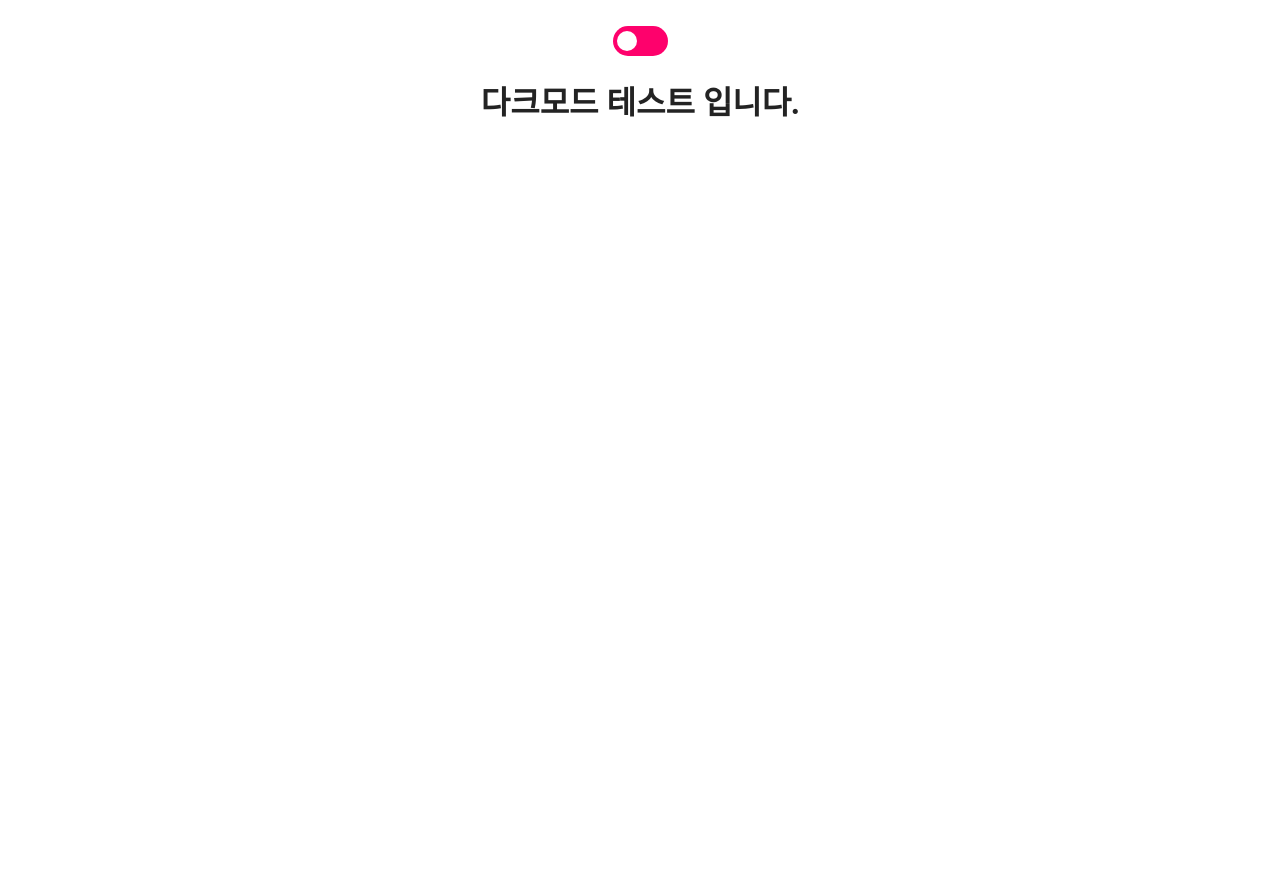
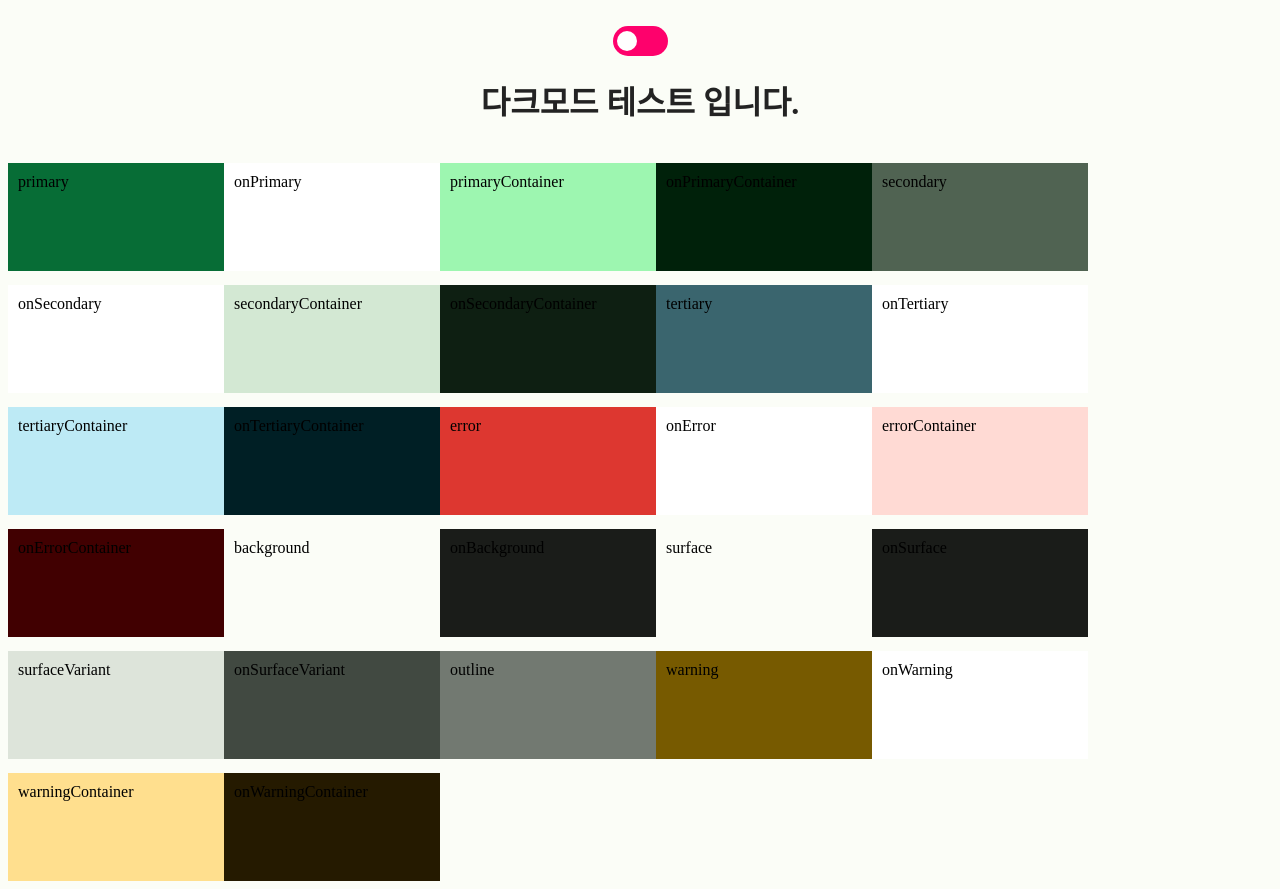
Before and after one commit to zubetcha/MeetMeet, a Next.js app in the folder apps/meet-meet/: page / in a window 1280 px wide. Before the commit the page ends 800 px from the top, so only its background shows below. Built offline with nearby package versions, Linux system fonts and the light colour scheme.

Commit message:
:lipstick: dark light color값 scss에 적용 및 다크 모드 테스트 ui 추가

```diff
--- /dev/null
+++ b/apps/meet-meet/components/elements/ColorCard/ColorCard.module.scss
@@ -0,0 +1,95 @@
+.colorLayout {
+  display: flex;
+  flex-wrap: wrap;
+  row-gap: 14px;
+  margin-top: 40px;
+
+  .card {
+    width: 216px;
+    height: 108px;
+    padding:10px;
+  }
+
+  .primary {
+    background-color: var(--color-primary);
+  }
+  .onPrimary {
+    background-color: var(--color-onPrimary);
+  }
+  .primaryContainer {
+    background-color: var(--color-primaryContainer);
+  }
+  .onPrimaryContainer {
+    background-color: var(--color-onPrimaryContainer);
+  }
+  .secondary {
+    background-color: var(--color-secondary);
+  }
+  .onSecondary {
+    background-color: var(--color-onSecondary);
+  }
+  .secondaryContainer {
+    background-color: var(--color-secondaryContainer);
+  }
+  .onSecondaryContainer {
+    background-color: var(--color-onSecondaryContainer);
+  }
+  .tertiary {
+    background-color: var(--color-tertiary);
+  }
+  .onTertiary {
+    background-color: var(--color-onTertiary);
+  }
+  .tertiaryContainer {
+    background-color: var(--color-tertiaryContainer);
+  }
+  .onTertiaryContainer {
+    background-color: var(--color-onTertiaryContainer);
+  }
+  .error {
+    background-color: var(--color-error);
+  }
+  .onError {
+    background-color: var(--color-onError);
+  }
+  .errorContainer {
+    background-color: var(--color-errorContainer);
+  }
+  .onErrorContainer {
+    background-color: var(--color-onErrorContainer);
+  }
+  .background {
+    background-color: var(--color-background);
+  }
+  .onBackground {
+    background-color: var(--color-onBackground);
+  }
+  .surface {
+    background-color: var(--color-surface);
+  }
+  .onSurface {
+    background-color: var(--color-onSurface);
+  }
+  .surfaceVariant {
+    background-color: var(--color-surfaceVariant);
+  }
+  .onSurfaceVariant {
+    background-color: var(--color-onSurfaceVariant);
+  }
+  .outline {
+    background-color: var(--color-outline);
+  }
+  .warning {
+    background-color: var(--color-warning);
+  }
+  .onWarning {
+    background-color: var(--color-onWarning);
+  }
+  .warningContainer {
+    background-color: var(--color-warningContainer);
+  }
+  .onWarningContainer {
+    background-color: var(--color-onWarningContainer);
+  }
+
+}
--- /dev/null
+++ b/apps/meet-meet/components/elements/ColorCard/ColorCard.tsx
@@ -0,0 +1,48 @@
+import classes from './ColorCard.module.scss'
+import classNames from 'classnames'
+
+
+export const ColorCard = () => {
+
+  const colorTypes = [
+    'primary',
+    'onPrimary',
+    'primaryContainer',
+    'onPrimaryContainer',
+    'secondary',
+    'onSecondary',
+    'secondaryContainer',
+    'onSecondaryContainer',
+    'tertiary',
+    'onTertiary',
+    'tertiaryContainer',
+    'onTertiaryContainer',
+    'error',
+    'onError',
+    'errorContainer',
+    'onErrorContainer',
+    'background',
+    'onBackground',
+    'surface',
+    'onSurface',
+    'surfaceVariant',
+    'onSurfaceVariant',
+    'outline',
+    'warning',
+    'onWarning',
+    'warningContainer',
+    'onWarningContainer'
+  ]
+
+  return (
+    <div className={classes.colorLayout} >
+      {colorTypes.map((color) => {
+        return (
+          <div className={classNames(classes[color], classes.card)} >
+            <span>{color}</span>
+          </div>
+        )
+      })}
+    </div>
+  )
+}
--- a/apps/meet-meet/components/index.tsx
+++ b/apps/meet-meet/components/index.tsx
@@ -1 +1,2 @@
 export * from "./elements/DarkModeToggle/DarkModeToggle";
+export * from "./elements/ColorCard/colorCard"
--- a/apps/meet-meet/pages/index.tsx
+++ b/apps/meet-meet/pages/index.tsx
@@ -1,10 +1,11 @@
 import type { NextPage } from "next";
-import { DarkModeToggle } from "../components";
+import { DarkModeToggle, ColorCard } from "../components";
 
 const Home: NextPage = () => {
   return (
     <div>
       <DarkModeToggle />
+      <ColorCard/>
     </div>
   );
 };
--- a/apps/meet-meet/styles/color.scss
+++ b/apps/meet-meet/styles/color.scss
@@ -4,3 +4,107 @@ $text-color-1: #232323;
 $text-color-2: #fff;
 $bg-color-1: #fff;
 $bg-color-2: #232323;
+
+
+$primary-color-0: #000000;
+$primary-color-10: #00210A;
+$primary-color-20: #003917;
+$primary-color-30: #005224;
+$primary-color-40: #076D36;
+$primary-color-50: #2E874C;
+$primary-color-60: #4BA164;
+$primary-color-70: #66BD7D;
+$primary-color-80: #81D996;
+$primary-color-90: #9DF6B0;
+$primary-color-95: #C2FFCE;
+$primary-color-99: #F3FFF2;
+$primary-color-100: #FFFFFF;
+
+$secondary-color-0: #000000;
+$secondary-color-10: #0E1F12;
+$secondary-color-20: #233426;
+$secondary-color-30: #384B3B;
+$secondary-color-40: #506352;
+$secondary-color-50: #687C6A;
+$secondary-color-60: #829683;
+$secondary-color-70: #9CB09C;
+$secondary-color-80: #B7CCB7;
+$secondary-color-90: #D3E8D3;
+$secondary-color-95: #E1F6E0;
+$secondary-color-99: #F3FFF2;
+$secondary-color-100: #FFFFFF;
+
+
+$tertiary-color-0: #000000;
+$tertiary-color-10: #001F25;
+$tertiary-color-20: #01363F;
+$tertiary-color-30: #204D56;
+$tertiary-color-40: #3A656E;
+$tertiary-color-50: #537E88;
+$tertiary-color-60: #6D98A2;
+$tertiary-color-70: #87B2BC;
+$tertiary-color-80: #A2CED9;
+$tertiary-color-90: #BDEAF5;
+$tertiary-color-95: #D1F7FF;
+$tertiary-color-99: #F6FDFF;
+$tertiary-color-100: #FFFFFF;
+
+
+$error-color-0: #000000;
+$error-color-10: #410001;
+$error-color-20: #680003;
+$error-color-30: #930006;
+$error-color-40: #BA1B1B;
+$error-color-50: #DD3730;
+$error-color-60: #FF5449;
+$error-color-70: #FF897A;
+$error-color-80: #FFB4A9;
+$error-color-90: #FFDAD4;
+$error-color-95: #FFEDE9;
+$error-color-99: #FCFCFC;
+$error-color-100: #FFFFFF;
+
+
+$neutral-color-0: #000000;
+$neutral-color-10: #1A1C19;
+$neutral-color-20: #2F312E;
+$neutral-color-30: #454844;
+$neutral-color-40: #5C5F5B;
+$neutral-color-50: #757873;
+$neutral-color-60: #8F928D;
+$neutral-color-70: #AAACA7;
+$neutral-color-80: #C5C7C2;
+$neutral-color-90: #E2E3DE;
+$neutral-color-95: #F0F2EC;
+$neutral-color-99: #FBFDF7;
+$neutral-color-100: #FFFFFF;
+
+
+$neutralVariant-color-0: #000000;
+$neutralVariant-color-10: #161D17;
+$neutralVariant-color-20: #2B322B;
+$neutralVariant-color-30: #414941;
+$neutralVariant-color-40: #596058;
+$neutralVariant-color-50: #727971;
+$neutralVariant-color-60: #8B938A;
+$neutralVariant-color-70: #A6ADA4;
+$neutralVariant-color-80: #C1C9BF;
+$neutralVariant-color-90: #DDE4DA;
+$neutralVariant-color-95: #EBF3E8;
+$neutralVariant-color-99: #F6FEF3;
+$neutralVariant-color-100: #FFFFFF;
+
+
+$warning-color-0: #000000;
+$warning-color-10: #251A00;
+$warning-color-20: #3F2E00;
+$warning-color-30: #5A4300;
+$warning-color-40: #775A00;
+$warning-color-50: #967200;
+$warning-color-60: #B58B00;
+$warning-color-70: #D6A400;
+$warning-color-80: #F7BF00;
+$warning-color-90: #FFDF8E;
+$warning-color-95: #FFEFCB;
+$warning-color-99: #FFFBF7;
+$warning-color-100: #FFFFFF;
--- a/apps/meet-meet/styles/themes.scss
+++ b/apps/meet-meet/styles/themes.scss
@@ -6,10 +6,64 @@ html[data-theme="light"] {
     --color-text: #{$text-color-1};
     --color-background: #{$bg-color-1};
     --color-btn : #{$btn-color-1};
+    --color-primary: #{$primary-color-40};
+    --color-onPrimary:  #{$primary-color-100};
+    --color-primaryContainer:  #{$primary-color-90};
+    --color-onPrimaryContainer:  #{$primary-color-10};
+    --color-secondary:  #{$secondary-color-40};
+    --color-onSecondary: #{$secondary-color-100};
+    --color-secondaryContainer: #{$secondary-color-90};
+    --color-onSecondaryContainer: #{$secondary-color-10};
+    --color-tertiary: #{$tertiary-color-40};
+    --color-onTertiary: #{$tertiary-color-100};
+    --color-tertiaryContainer: #{$tertiary-color-90};
+    --color-onTertiaryContainer: #{$tertiary-color-10};
+    --color-error: #{$error-color-50};
+    --color-onError: #{$error-color-100};
+    --color-errorContainer: #{$error-color-90};
+    --color-onErrorContainer: #{$error-color-10};
+    --color-background: #{$neutral-color-99};
+    --color-onBackground: #{$neutral-color-10};
+    --color-surface: #{$neutral-color-99};
+    --color-onSurface: #{$neutral-color-10};
+    --color-surfaceVariant: #{$neutralVariant-color-90};
+    --color-onSurfaceVariant: #{$neutralVariant-color-30};
+    --color-outline: #{$neutralVariant-color-50};
+    --color-warning: #{$warning-color-40};
+    --color-onWarning: #{$warning-color-100};
+    --color-warningContainer: #{$warning-color-90};
+    --color-onWarningContainer: #{$warning-color-10};
   }
 
 html[data-theme="dark"] {
-  --color-text: #{$text-color-2};
-  --color-background: #{$bg-color-2};
-  --color-btn : #{$btn-color-2};
+    --color-text: #{$text-color-2};
+    --color-background: #{$bg-color-2};
+    --color-btn : #{$btn-color-2};
+    --color-primary: #{$primary-color-80};
+    --color-onPrimary:  #{$primary-color-20};
+    --color-primaryContainer:  #{$primary-color-30};
+    --color-onPrimaryContainer:  #{$primary-color-90};
+    --color-secondary:  #{$secondary-color-80};
+    --color-onSecondary: #{$secondary-color-20};
+    --color-secondaryContainer: #{$secondary-color-30};
+    --color-onSecondaryContainer: #{$secondary-color-90};
+    --color-tertiary: #{$tertiary-color-80};
+    --color-onTertiary: #{$tertiary-color-20};
+    --color-tertiaryContainer: #{$tertiary-color-30};
+    --color-onTertiaryContainer: #{$tertiary-color-90};
+    --color-error: #{$error-color-80};
+    --color-onError: #{$error-color-20};
+    --color-errorContainer: #{$error-color-30};
+    --color-onErrorContainer: #{$error-color-90};
+    --color-background: #{$neutral-color-10};
+    --color-onBackground: #{$neutral-color-90};
+    --color-surface: #{$neutral-color-10};
+    --color-onSurface: #{$neutral-color-80};
+    --color-surfaceVariant: #{$neutralVariant-color-30};
+    --color-onSurfaceVariant: #{$neutralVariant-color-80};
+    --color-outline: #{$neutralVariant-color-60};
+    --color-warning: #{$warning-color-80};
+    --color-onWarning: #{$warning-color-20};
+    --color-warningContainer: #{$warning-color-30};
+    --color-onWarningContainer: #{$warning-color-90};
 }
```
